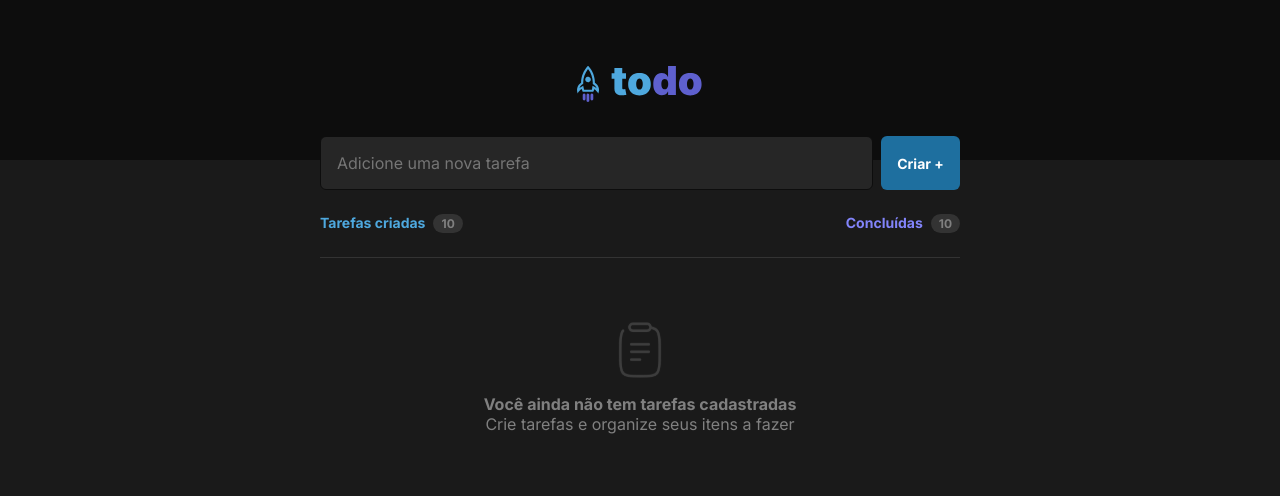
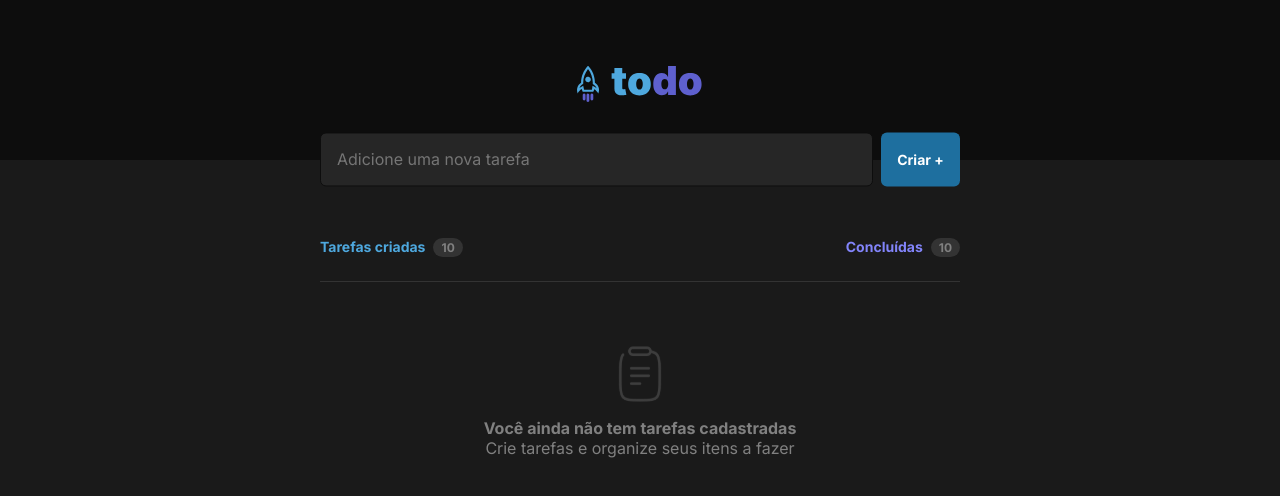
Before and after one commit to felipe-071/to-do-list, a React (Vite) app: page / in a window 1280 px wide. Shown: the top 496 px of the page. Built offline with nearby package versions, Linux system fonts and the light colour scheme.

Commit message:
Adicionar alguns detalhes à interface

```diff
--- a/src/components/AddTask.module.css
+++ b/src/components/AddTask.module.css
@@ -2,7 +2,7 @@
     display: grid;
     grid-template-columns: 7fr 1fr;
     gap: 0.5rem;
-    transform: translateY(-1.5rem)
+    transform: translateY(-1.72rem)
 }
 
 .addTask{
@@ -13,6 +13,11 @@
     background-color: var(--gray-500);
     color: var(--gray-300);
     font-size: 1rem;
+    transition: 0.3s ease;
+}
+
+.addTask:hover{
+    background: var(--gray-400);
 }
 
 .submit{
@@ -22,4 +27,5 @@
     border-radius: 6px;
     font-weight: bold;
     font-size: 0.875rem;
+    cursor: pointer;
 }
--- a/src/components/Tasks.module.css
+++ b/src/components/Tasks.module.css
@@ -3,6 +3,7 @@
     justify-content: space-between;
     font-size: 0.875rem;
     padding-bottom: 1.5rem;
+    margin-top: 1.5rem;
 }
 
 .info p{
```
